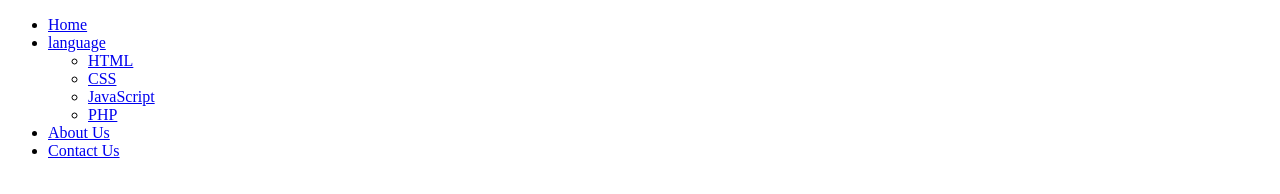
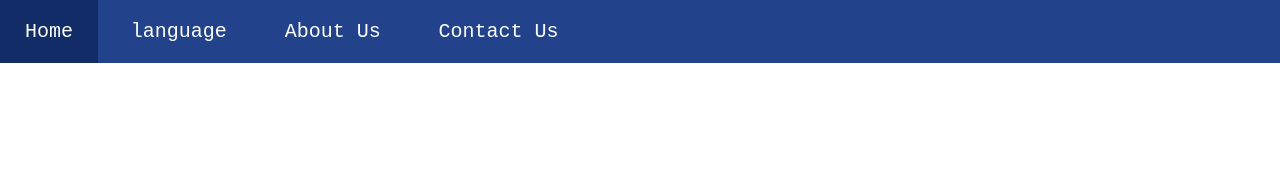
Before and after one commit to Alexmour0907/Alexmour0907.github.io, a plain HTML site: page index.html in a window 1280 px wide. Drawn offline with Linux system fonts and the light colour scheme.

Commit message:
oppdaterte css navn

```diff
--- a/index.html
+++ b/index.html
@@ -4,7 +4,7 @@
     <meta charset="UTF-8">
     <meta name="viewport" content="width=device-width, initial-scale=1.0">
     <title>My website</title>
-    <link rel="stylesheet" href="startside.css">
+    <link rel="stylesheet" href="index-startside.css">
 
 </head>
 <body>
```
